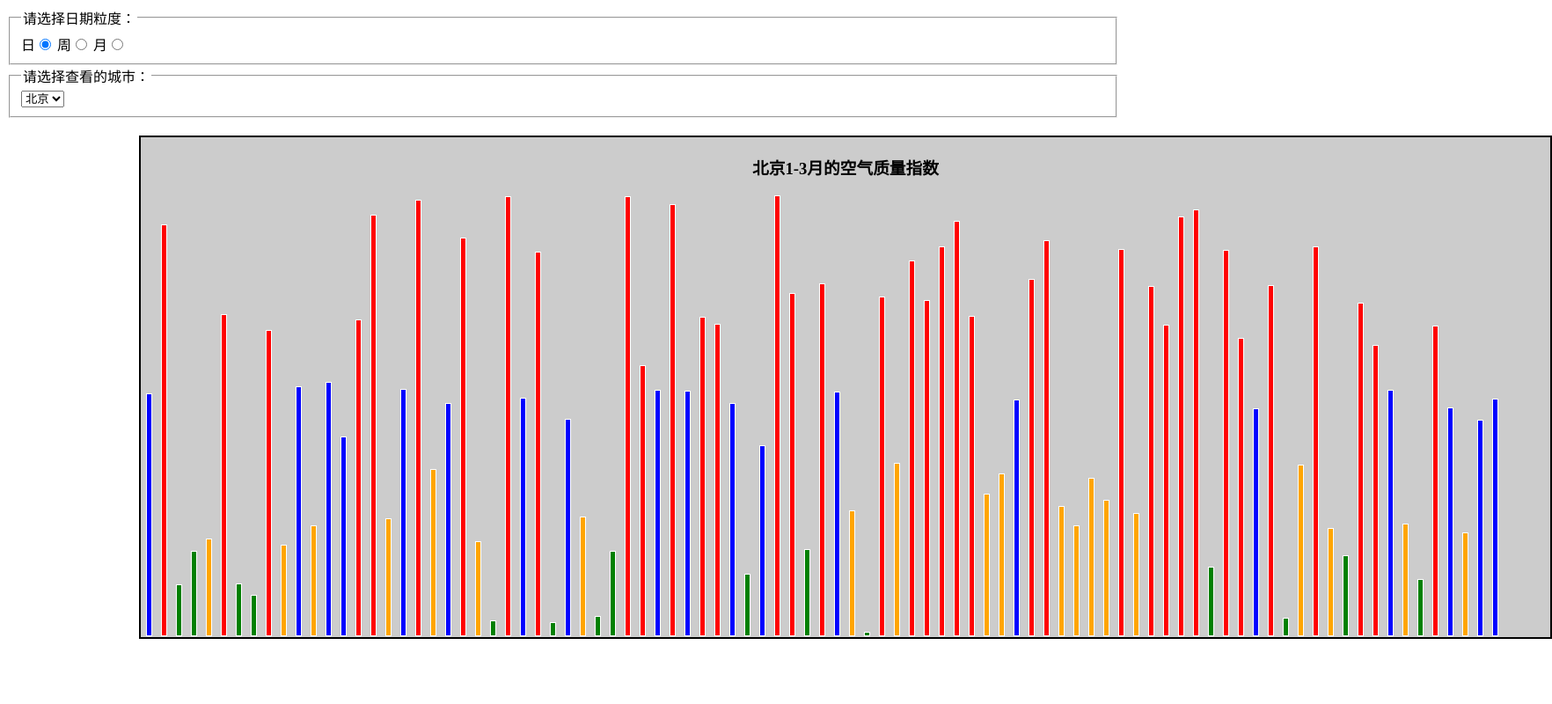
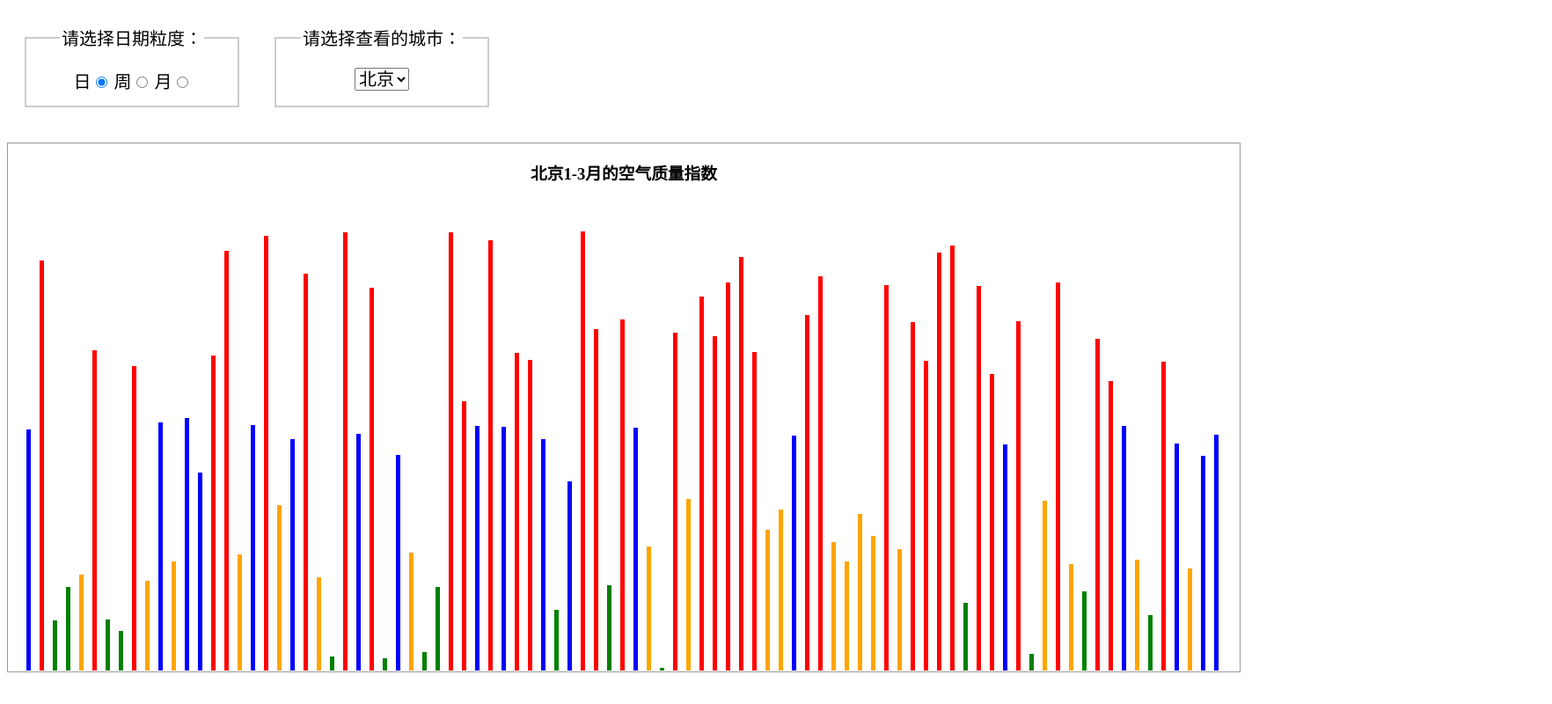
Before and after one commit to HappyMia/ife, a plain HTML site: page task17/index.html in a window 1280 px wide. Shown: the whole page at 88% size, 1764 px wide, since content can reach past the window. Drawn offline with Linux system fonts and the light colour scheme.

Commit message:
task17-柱状图的渲染

```diff
--- a/task17/index.html
+++ b/task17/index.html
@@ -3,22 +3,11 @@
   <head>
     <meta charset="utf-8">
     <title>任务十七：零基础JavaScript编码（五）</title>
-    <script src="task17.js"></script>
-	<style>
-	.aqi-chart-wrap{
-		width:1600px;
-		height:auto;
-	    position:relative;
-		border:2px solid black;
-		background-color:#ccc;
-		margin:20px 0 0 150px;
-		padding:1px;
-	}
-
-
-	</style>
+    <script type="text/javascript" src="task17.js"></script>
+	<link type="text/css" rel="stylesheet" href="task17.css">
   </head>
 <body>
+  <div id="forms">
 	  <fieldset id="form-gra-time">
 		<legend>请选择日期粒度：</legend>
 		<label>日<input name="gra-time" value="day" type="radio" checked="checked"></label>
@@ -31,9 +20,8 @@
 		<select id="city-select">
 		</select>
 	  </fieldset>
-
-  <div class="aqi-chart-wrap">
   </div>
+  <div class="aqi-chart-wrap"></div>
 
 </body>
 </html>
--- /dev/null
+++ b/task17/task17.css
@@ -0,0 +1,34 @@
+fieldset {
+	width:200px;
+	height:50px;
+	float:left;
+	border:2px solid #ccc;
+    margin:20px;
+	font-size:20px;
+	padding:20px;
+}
+#city-select{
+	font-size:20px;
+}
+#forms {
+	overflow:hidden;  /* 起到清除浮动的影响，不然该元素会塌陷 */
+	text-align:center;
+}
+/* 也可以起到清除浮动的左右
+ #forms:after {
+	content:"";
+	display:block;
+	clear:both;
+} */
+.aqi-chart-wrap{
+	height:600px;
+	width:1300px;
+	padding:0 50px;
+	border:1px solid #999;
+	margin:20px auto;
+	position:relative;
+
+}
+.aqi-chart-wrap div {
+   position:absolute;
+}
--- a/task17/task17.js
+++ b/task17/task17.js
@@ -68,15 +68,16 @@ function renderChart() {
 
 	var width,margin;
 	switch (pageState.nowGraTime){
-		  case "day": width="5px";margin="0 5px 0 5px";
+		  case "day": width="5px";margin="0 5px 0 5px";baseDis=15;  //baseDis，宽度之间的间距，用来进行定位
 		  break;
-		  case "week": width="20px";margin="0 40px 0 40px";
+		  case "week": width="20px";margin="0 40px 0 40px"; baseDis=100;
 		  break;
-		  case "month": width="50px";margin="0 200px 0 200px";
+		  case "month": width="50px";margin="0 200px 0 200px";baseDis=620;
 		  break;
 		  default:alert("error pageState");
 	}
   //动态渲染chartData中的数据
+    var i=0;
     for (data in chartData){
 
 		if(chartData[data]>=300){color="red";}
@@ -86,13 +87,13 @@ function renderChart() {
         var divElement=document.createElement("div");
 		div.appendChild(divElement);
 		divElement.style.width=width;
+		divElement.style.bottom=0;
 		divElement.style.height=chartData[data];
 		divElement.style.border="1px solid #fff";
 		divElement.style.background=color;
-		divElement.style.margin=margin;
+	    divElement.style.left=(20+baseDis*(i++));//不同时间粒度的left不同
 		divElement.style.display="inline-block";
-		divElement.title= data+" : "+chartData[data];	//title 属性规定关于元素的额外信息。
-		                                                //这些信息通常会在鼠标移到元素上时显示一段工具提示文本（tooltip text）。
+		divElement.title= data+" : "+chartData[data];	//title 属性规定关于元素的额外信息。                                              //这些信息通常会在鼠标移到元素上时显示一段工具提示文本（tooltip text）。
 	}
 }
 //求数组平均值的函数
@@ -147,14 +148,14 @@ function graTimeWeek(object){
 /**
  * 日、周、月的radio事件点击时的处理函数
  */
-function graTimeChange() {
+function graTimeChange(evt) {
   // 确定是否选项发生了变化
 
   // 设置对应数据
 
   // 调用图表渲染函数
 	 var fieldSet=document.getElementById("form-gra-time");
-      fieldSet.onchange=function(evt){
+
 	  var evt = evt ||window.event;  //获取事件对象，兼容IE
 	  var target = evt.target||evt.srcElement;  //获取事件的目标，兼容IE
 	  pageState.nowGraTime=target.value;
@@ -171,21 +172,21 @@ function graTimeChange() {
 
 	}
 	renderChart();
-	}
+
 
 }
 
 /**
  * select发生变化时的处理函数
  */
-function citySelectChange() {
+function citySelectChange(evt) {
   // 确定是否选项发生了变化
 
   // 设置对应数据
 
   // 调用图表渲染函数
    var citySelect=document.getElementById("city-select");
-  citySelect.onchange=function(evt){
+
    var evt = evt ||window.event;
    var target = evt.target||evt.srcElement;
   pageState.nowSelectCity=target.value;
@@ -204,7 +205,6 @@ function citySelectChange() {
 	}
   renderChart();
 }
-}
 
 /**
  * 初始化日、周、月的radio事件，当点击时，调用函数graTimeChange
@@ -212,8 +212,8 @@ function citySelectChange() {
 function initGraTimeForm() {
 	var input=document.getElementsByTagName("input");
 	for(var i=0;i<input.length;i++){
-		input[i].onclick = function(){
-			graTimeChange();
+		input[i].onchange = function(evt){
+			graTimeChange(evt);
 		}
 	}
 }
@@ -231,8 +231,8 @@ function initCitySelector() {
 	}
 	citySelect.innerHTML=cities.join("");
 	// 给select设置事件，当选项发生变化时调用函数citySelectChange
-    citySelect.onclick=function(){
-		citySelectChange();
+    citySelect.onchange=function(evt){
+		citySelectChange(evt);
 	}
 }
 
@@ -267,4 +267,7 @@ function init() {
 }
 
 init();
+
+
+
 }
```
Lines whose indentation alone changed are shown as unchanged.
